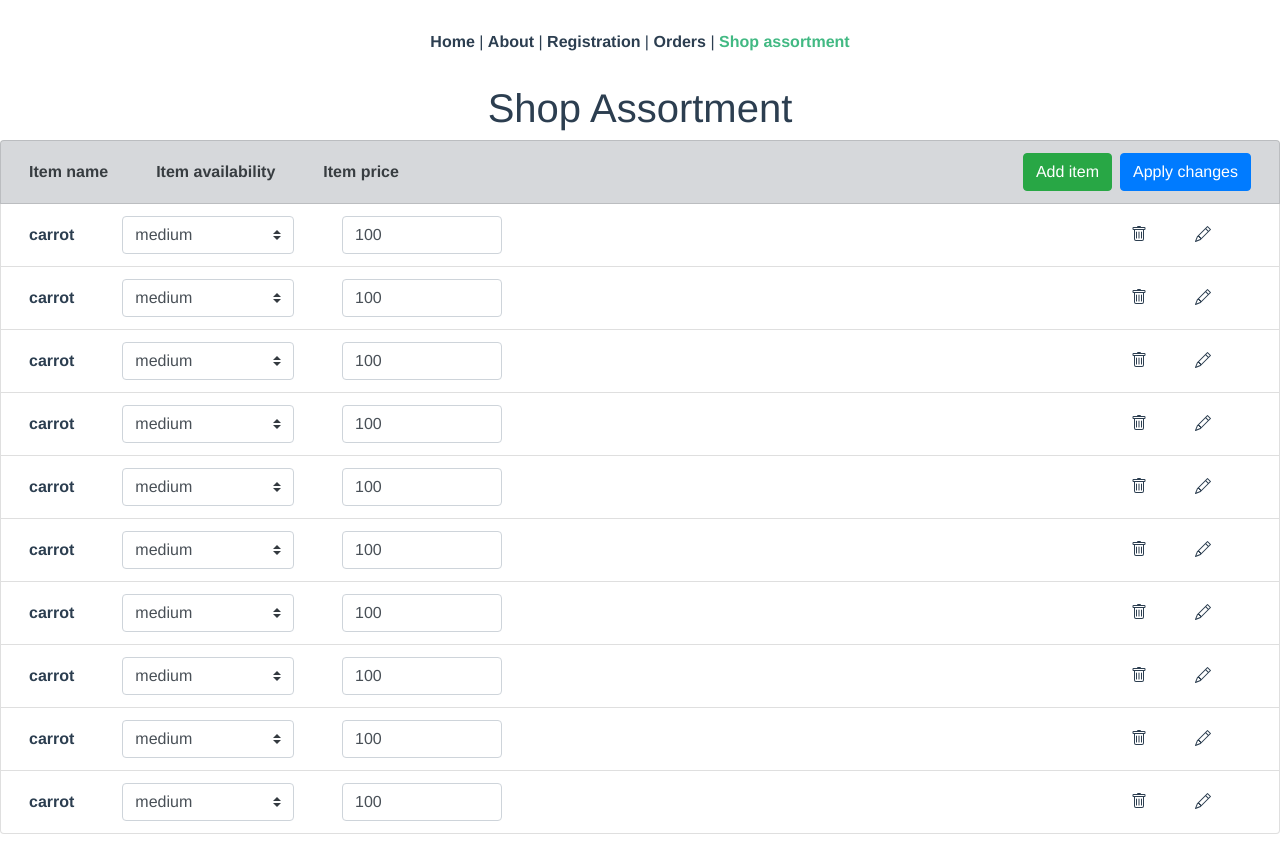
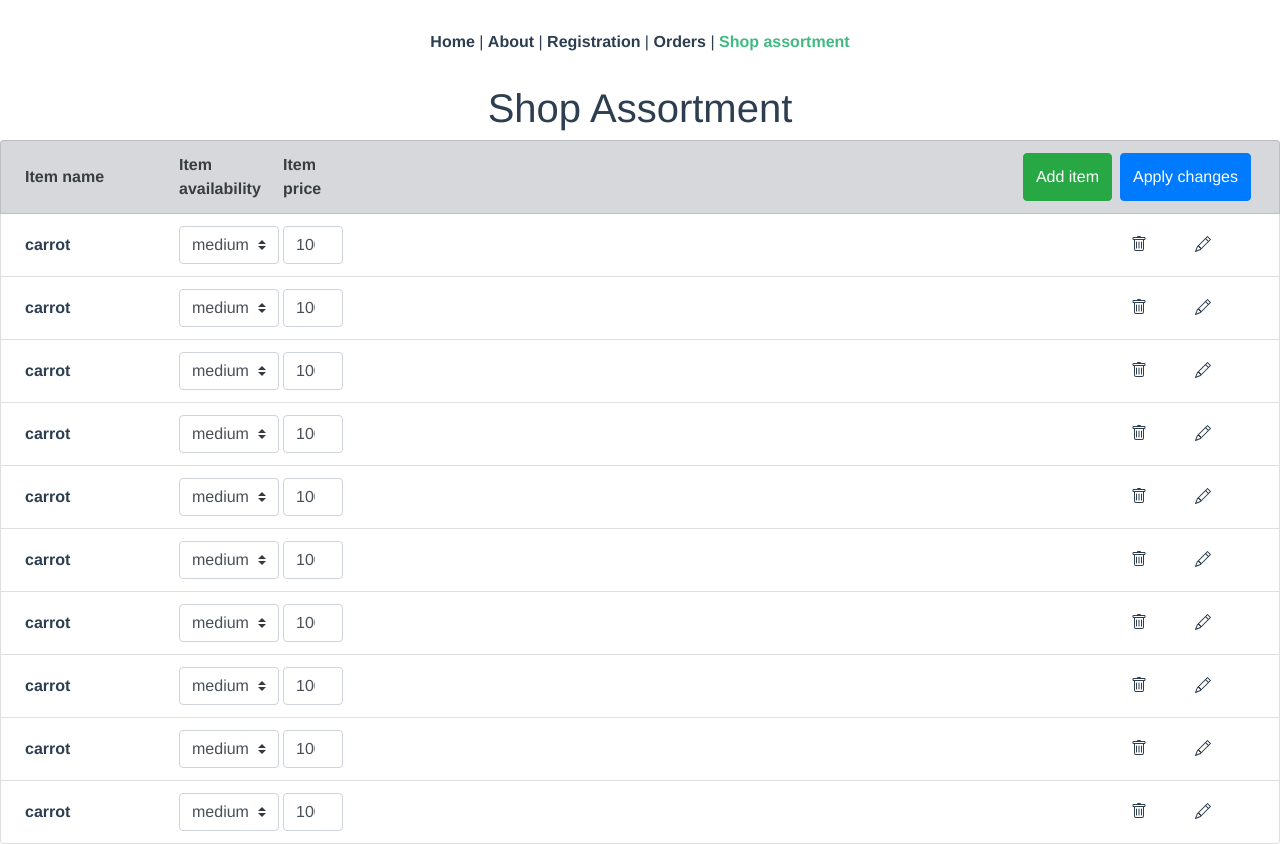
Before and after one commit to KrzysztofLipiec/HackYeah, a Vue app: page /shop-assortment in a window 1280 px wide. Built offline with nearby package versions, Linux system fonts and the light colour scheme; no server answers.

Commit message:
style(shopAssortment): some styling

```diff
--- a/src/views/backstage/ShopAssortment.vue
+++ b/src/views/backstage/ShopAssortment.vue
@@ -46,21 +46,21 @@ import {Measure} from "@/interfaces/Measure";
         <b-list-group>
             <b-list-group-item class="d-flex justify-content-between" variant="secondary">
                 <div class="d-flex align-items-center">
-                    <b class="ml-2">Item name</b>
-                    <b class="ml-5">Item availability</b>
-                    <b class="ml-5">Item price</b>
+                    <b class="ml-1 item-name__title">Item name</b>
+                    <b class="ml-1 item-availability__title">Item availability</b>
+                    <b class="ml-1 item-price__title">Item price</b>
                 </div>
                 <div class="d-flex flex-row-reverse align-content-center">
-                    <b-button class="mr-2" @click="applyChanges" variant="primary">Apply changes</b-button>
-                    <b-button class="mr-2" @click="addNewItem" variant="success">Add item</b-button>
+                    <b-button class="mr-2" @click="applyChanges" variant="primary" size="xs">Apply changes</b-button>
+                    <b-button class="mr-2" @click="addNewItem" variant="success" size="xs">Add item</b-button>
                 </div>
             </b-list-group-item>
             <b-list-group-item class="d-flex justify-content-between" v-for="(item, index) in shopItems">
                 <div class="d-flex align-items-center">
-                    <b class="ml-2">{{item.name}}</b>
-                    <b-form-select class="ml-5" v-model="item.availability" :options="availabilityOptions"></b-form-select>
+                    <b class="ml-1 item-name">{{item.name}}</b>
+                    <b-form-select class="ml-1 item-availability" v-model="item.availability" :options="availabilityOptions"></b-form-select>
                     <b-form-input
-                            class="ml-5"
+                            class="ml-1 item-price"
                             v-model="item.price"
                             type="number"
                             required
@@ -184,7 +184,32 @@ export default class ShopAssortment extends Vue {
     }
 </script>
 <style>
+    b {
+        text-align: left;
+    }
     .icon {
         cursor: pointer;
     }
+    .item-name__title {
+        width: 150px;
+    }
+    .item-availability__title {
+        width: 100px;
+    }
+    .item-price__title
+    {
+        width: 60px;
+    }
+    .item-name {
+        width: 150px;
+        max-width: 150px;
+        overflow: hidden;
+        text-overflow: ellipsis;
+    }
+    .item-availability{
+        width: 100px;
+    }
+    .item-price{
+        width: 60px;
+    }
 </style>
```
